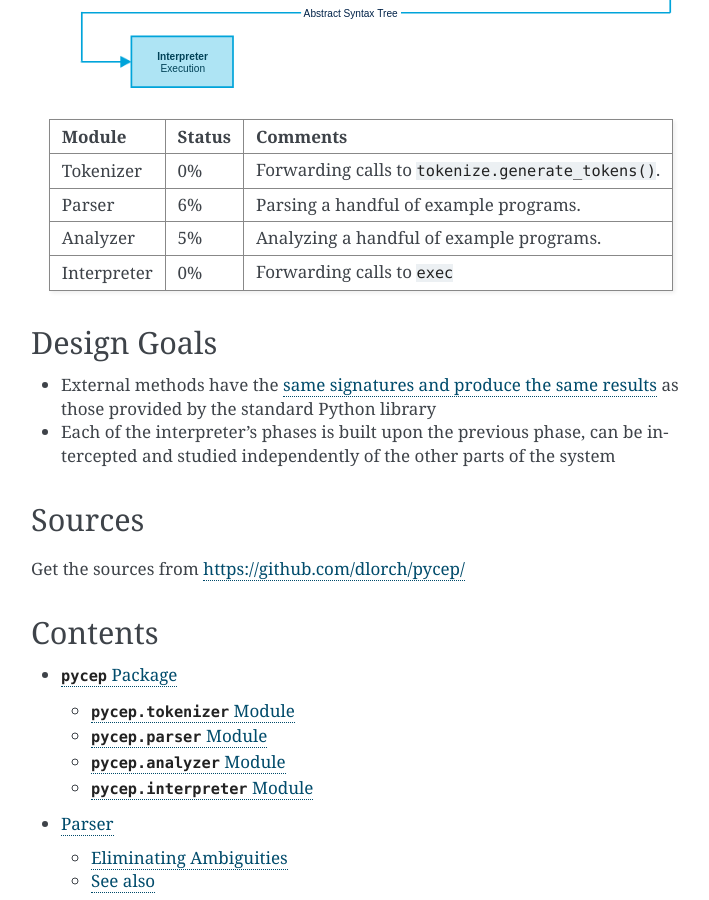
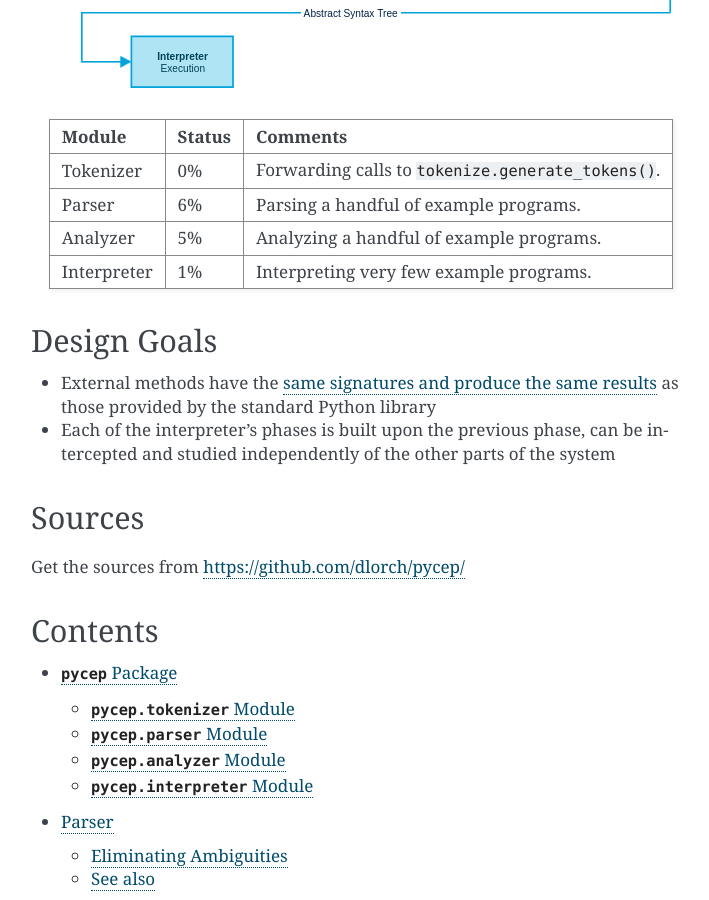
Before and after one commit to dlorch/pycep, a Sphinx documentation site: the page built from docs/index.rst, in a window 1280 px wide and 900 px high, scrolled down 834 px. Shown: the whole window, without its empty margins (389-1098 px from the left). Built offline with Sphinx 7.4.7, drawn with Linux system fonts in a browser that asks for light colours; nearby versions of some CDN libraries.

Commit message:
Some progress in the interpreter

```diff
--- a/docs/index.rst
+++ b/docs/index.rst
@@ -145,7 +145,7 @@ Implementation Status
 +-------------+---------+-----------------------------------------------------+
 | Analyzer    | 5%      | Analyzing a handful of example programs.            |
 +-------------+---------+-----------------------------------------------------+
-| Interpreter | 0%      | Forwarding calls to ``exec``                        |
+| Interpreter | 1%      | Interpreting very few example programs.             |
 +-------------+---------+-----------------------------------------------------+
 
 Design Goals
```
